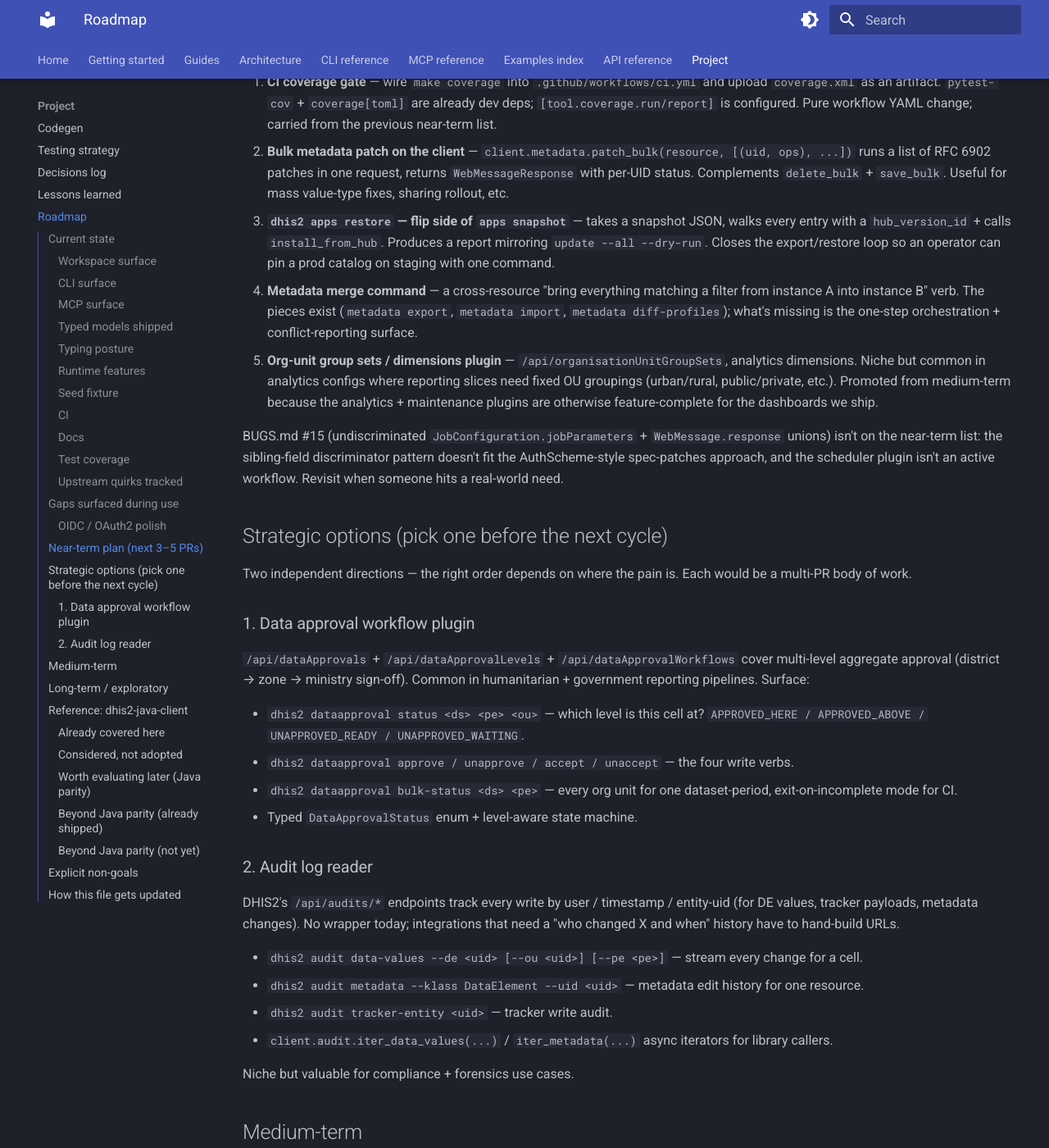
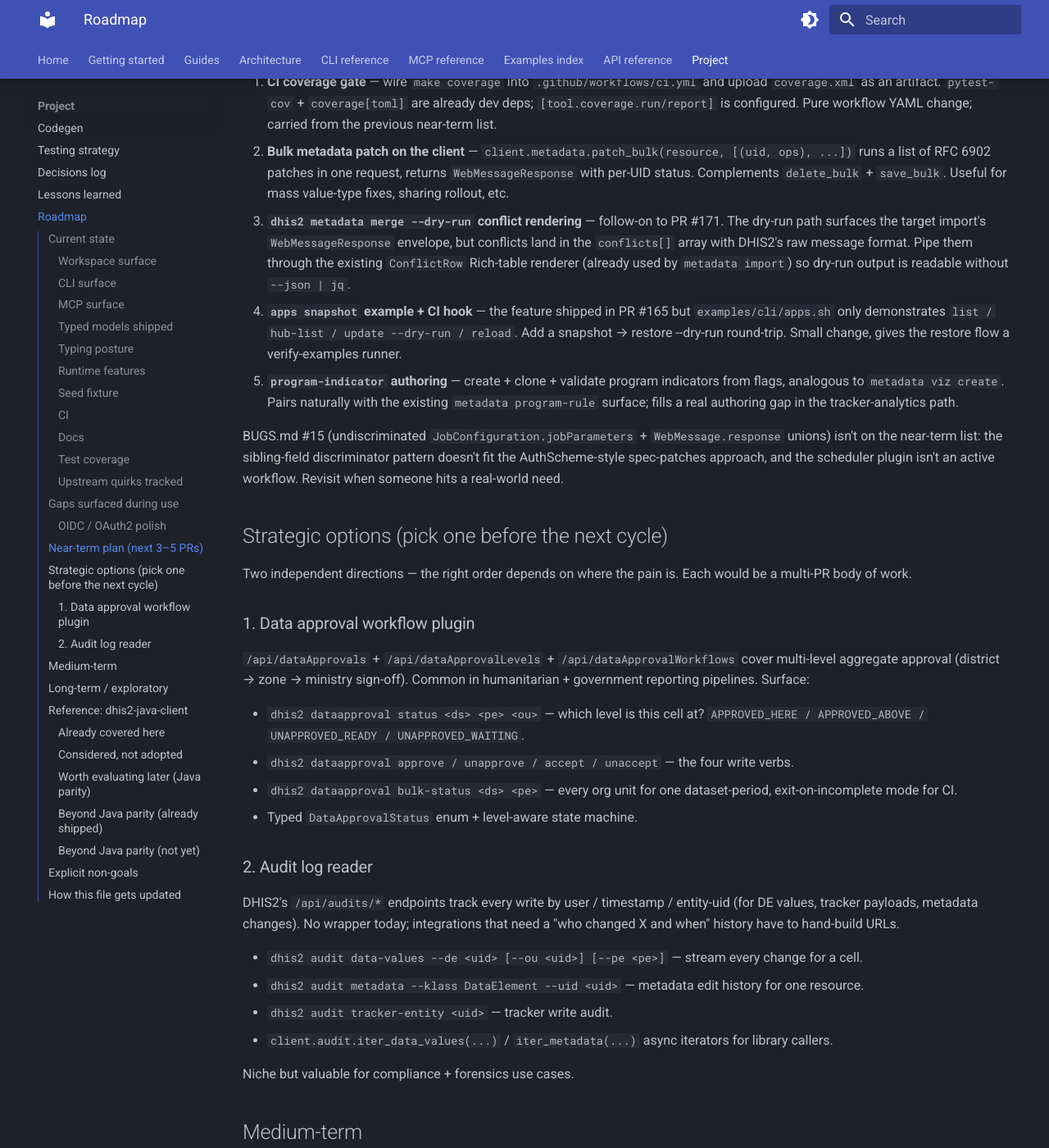
Before and after one commit to winterop-com/dhis2-utils, an MkDocs documentation site: the page built from docs/roadmap.md, in a window 1280 px wide and 1400 px high, scrolled down 5400 px. Shown: the whole window at 82% size. Built offline with MkDocs 1.6.1 and Material for MkDocs 9.7.7, drawn with Linux system fonts in a browser that asks for light colours; some of the changed text lies outside the part shown.

Commit message:
docs(roadmap): catch up after apps-restore / ou-groups / metadata-merge (PRs #169–#171) (#172)
Three features shipped since PR #168 merged + the gaps + near-term
list needed to catch up. No numeric churn beyond MCP tools
(142 -> 144: apps_restore, metadata_merge) and tests (669 -> 671).

**Moved to "Beyond Java parity (already shipped)":**

- Apps plugin snapshot entry grew a `restore` subcommand (PR #169) —
  reinstalls every hub-backed entry with a `--dry-run` preview that
  mirrors `update --all --dry-run`.
- Org-unit group-set workflows (PR #170) — `dhis2 metadata ou-groups
  {list, show, members}` for analytics-dimension inspection.
- Metadata cross-instance merge (PR #171) — `dhis2 metadata merge
  <source> <target>` orchestrates export+import, pairs with
  `diff-profiles`, strips sharing by default.

**Near-term reshuffled** — the three items that shipped drop off;
fresh entries take their place:

1. CI coverage gate (carried).
2. Bulk metadata patch on the client (carried).
3. `metadata merge --dry-run` conflict rendering — pipe dry-run's
   WebMessageResponse conflicts through the existing `ConflictRow`
   Rich table so `--json | jq` isn't mandatory.
4. `apps snapshot` example + CI hook — the feature shipped but
   `examples/cli/apps.sh` doesn't exercise the snapshot → restore
   round-trip. Small change, gives the restore flow a verify-examples
   runner.
5. `program-indicator` authoring — promoted from medium-term.

**Medium-term** — promoted program-indicator out; added
`metadata merge --bundle <file>` (feed a saved bundle instead of a
source profile — small extension to PR #171).

```diff
--- a/docs/roadmap.md
+++ b/docs/roadmap.md
@@ -128,9 +128,9 @@
 
 1. **CI coverage gate** — wire `make coverage` into `.github/workflows/ci.yml` and upload `coverage.xml` as an artifact. `pytest-cov` + `coverage[toml]` are already dev deps; `[tool.coverage.run/report]` is configured. Pure workflow YAML change; carried from the previous near-term list.
 2. **Bulk metadata patch on the client** — `client.metadata.patch_bulk(resource, [(uid, ops), ...])` runs a list of RFC 6902 patches in one request, returns `WebMessageResponse` with per-UID status. Complements `delete_bulk` + `save_bulk`. Useful for mass value-type fixes, sharing rollout, etc.
-3. **`dhis2 apps restore` — flip side of `apps snapshot`** — takes a snapshot JSON, walks every entry with a `hub_version_id` + calls `install_from_hub`. Produces a report mirroring `update --all --dry-run`. Closes the export/restore loop so an operator can pin a prod catalog on staging with one command.
-4. **Metadata merge command** — a cross-resource "bring everything matching a filter from instance A into instance B" verb. The pieces exist (`metadata export`, `metadata import`, `metadata diff-profiles`); what's missing is the one-step orchestration + conflict-reporting surface.
-5. **Org-unit group sets / dimensions plugin** — `/api/organisationUnitGroupSets`, analytics dimensions. Niche but common in analytics configs where reporting slices need fixed OU groupings (urban/rural, public/private, etc.). Promoted from medium-term because the analytics + maintenance plugins are otherwise feature-complete for the dashboards we ship.
+3. **`dhis2 metadata merge --dry-run` conflict rendering** — follow-on to PR #171. The dry-run path surfaces the target import's `WebMessageResponse` envelope, but conflicts land in the `conflicts[]` array with DHIS2's raw message format. Pipe them through the existing `ConflictRow` Rich-table renderer (already used by `metadata import`) so dry-run output is readable without `--json | jq`.
+4. **`apps snapshot` example + CI hook** — the feature shipped in PR #165 but `examples/cli/apps.sh` only demonstrates `list / hub-list / update --dry-run / reload`. Add a snapshot → restore --dry-run round-trip. Small change, gives the restore flow a verify-examples runner.
+5. **`program-indicator` authoring** — create + clone + validate program indicators from flags, analogous to `metadata viz create`. Pairs naturally with the existing `metadata program-rule` surface; fills a real authoring gap in the tracker-analytics path.
 
 BUGS.md #15 (undiscriminated `JobConfiguration.jobParameters` + `WebMessage.response` unions) isn't on the near-term list: the sibling-field discriminator pattern doesn't fit the AuthScheme-style spec-patches approach, and the scheduler plugin isn't an active workflow. Revisit when someone hits a real-world need.
 
@@ -162,8 +162,8 @@
 
 - **Multi-version CI matrix** — integration tests run against v42 only. Stand up v40 / v41 / v43 / v44 nightly jobs against compose-managed stacks so codegen drift gets caught before release.
 - **Property-based testing on filter / order DSL parsing.**
-- **`dhis2 program-indicator` authoring** — create + clone + validate program indicators from flags, analogous to the `metadata viz create` workflow. Pairs naturally with the existing program-rule surface.
 - **`metadata sharing bulk`** — batched variant of the existing sharing helpers. Apply one `SharingBuilder` result across many resources in one `/api/sharing` call per type.
+- **`metadata merge --bundle <file>`** — feed a bundle file into the target rather than pulling from a source profile. Useful when the source is a saved export or manually-crafted bundle. Small extension to PR #171.
 
 ## Long-term / exploratory
 
@@ -225,7 +225,9 @@
 - **SQL views runner** — `client.sql_views` + `dhis2 metadata sql-view {list, show, execute, refresh, adhoc}`.
 - **Tracker authoring workflows** — `dhis2 tracker {register, enroll, add-event, outstanding}` verbs + the matching `client.tracker` helpers for operator flows beyond generic CRUD.
 - **Rich conflict renderer** — `dhis2 metadata import` / `dhis2 data aggregate import` render `/api/metadata` and `/api/dataValueSets` error envelopes as a normalised `ConflictRow` table (object UID → offending property → server message).
-- **Apps plugin** — `dhis2 apps {list, add, remove, update, update --all, reload, snapshot, hub-list, hub-url}` + `apps_*` MCP tools + `client.apps` accessor over `/api/apps` and `/api/appHub`. `update --all --dry-run` previews available hub updates before installing; bundled core apps update in place. `hub-list --search` filters the catalog client-side. `hub-url` read/writes the `keyAppHubUrl` system setting so self-hosted hubs can be wired via CLI. `snapshot --output` pins an instance's app inventory to a portable JSON manifest.
+- **Apps plugin** — `dhis2 apps {list, add, remove, update, update --all, reload, snapshot, restore, hub-list, hub-url}` + `apps_*` MCP tools + `client.apps` accessor over `/api/apps` and `/api/appHub`. `update --all --dry-run` previews available hub updates before installing; bundled core apps update in place. `hub-list --search` filters the catalog client-side. `hub-url` read/writes the `keyAppHubUrl` system setting so self-hosted hubs can be wired via CLI. `snapshot --output` pins an instance's app inventory to a portable JSON manifest; `restore <manifest>` reinstalls every hub-backed entry via `install_from_hub`, with a `--dry-run` preview that mirrors `update --all --dry-run`.
+- **Metadata cross-instance merge** — `dhis2 metadata merge <source-profile> <target-profile> --resource ... [--dry-run]` orchestrates export+import in one pass, returning typed per-resource export counts plus the target import's `WebMessageResponse`. Pairs with `diff-profiles` (same resource+filter shape): diff to preview, merge to apply. Sharing blocks are stripped by default to avoid false-positive conflicts from per-instance user/group UIDs.
+- **Org-unit group-set workflows** — `dhis2 metadata ou-groups {list, show, members}` covers analytics-dimension inspection: list group sets with group counts, show one set with per-group member count (via `organisationUnits~size`), page through members of any group.
 - **Playwright-driven OIDC login** — `dhis2 profile login --no-browser` prints the auth URL for copy-paste; `dhis2_browser.drive_oauth2_login(profile, user, pw)` drives the full flow via Chromium (React login → Spring AS consent → loopback redirect) for CI + headless use cases. `examples/cli/profile_oidc_login.sh` + `examples/client/oidc_login.py` auto-dispatch to the Playwright path when `DHIS2_USERNAME` / `DHIS2_PASSWORD` are in env.
 - **Predictor + validation seed fixtures** — the Sierra Leone play42 snapshot now ships 2 BCG predictors (`avg` + `sum` over 3-month windows) + a PredictorGroup + 2 output DEs, plus 2 BCG validation rules + a ValidationRuleGroup that reliably produce violations. `dhis2 maintenance predictors run --group` and `dhis2 maintenance validation run --group` have concrete targets out of the box.
 - **Interactive CLI pickers** — `dhis2 profile default` launches an arrow-key menu via `questionary`.
```
Also changed, not shown: other parts of docs/roadmap.md (+2 -2 lines).
